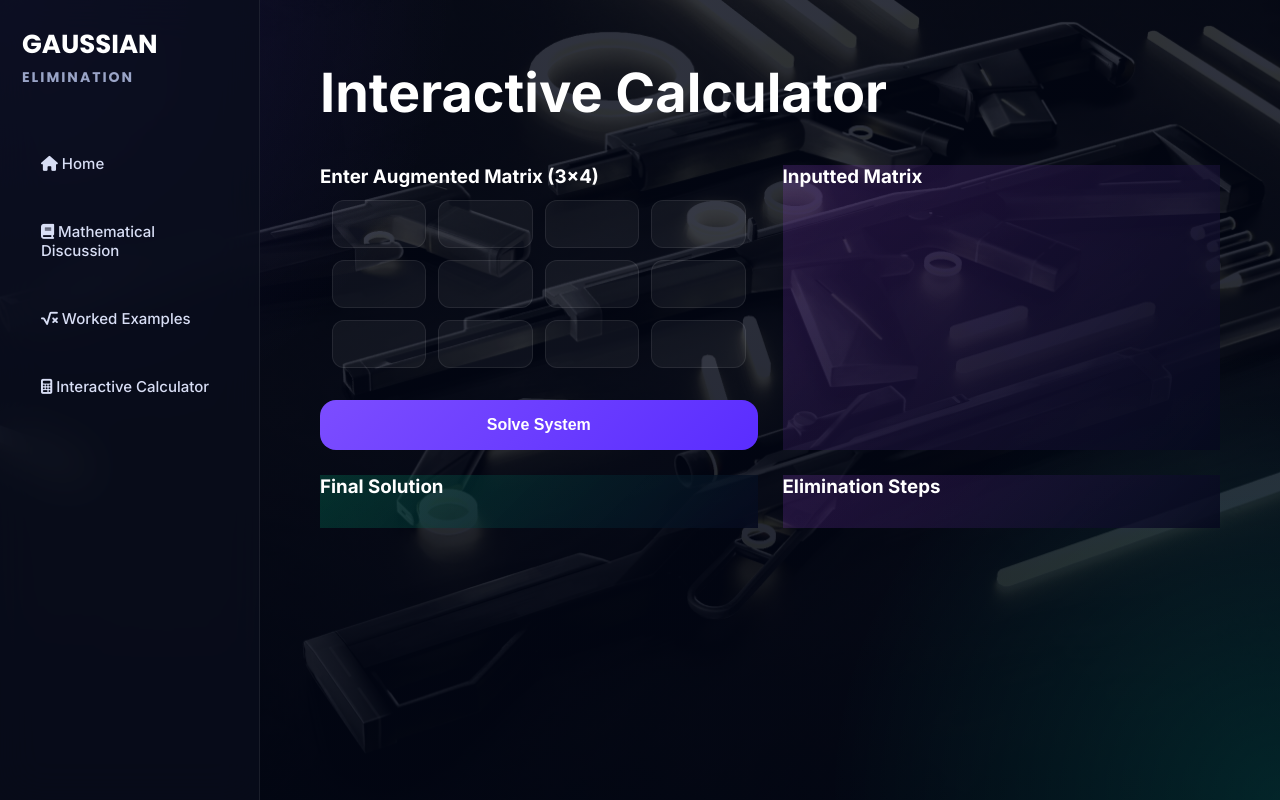
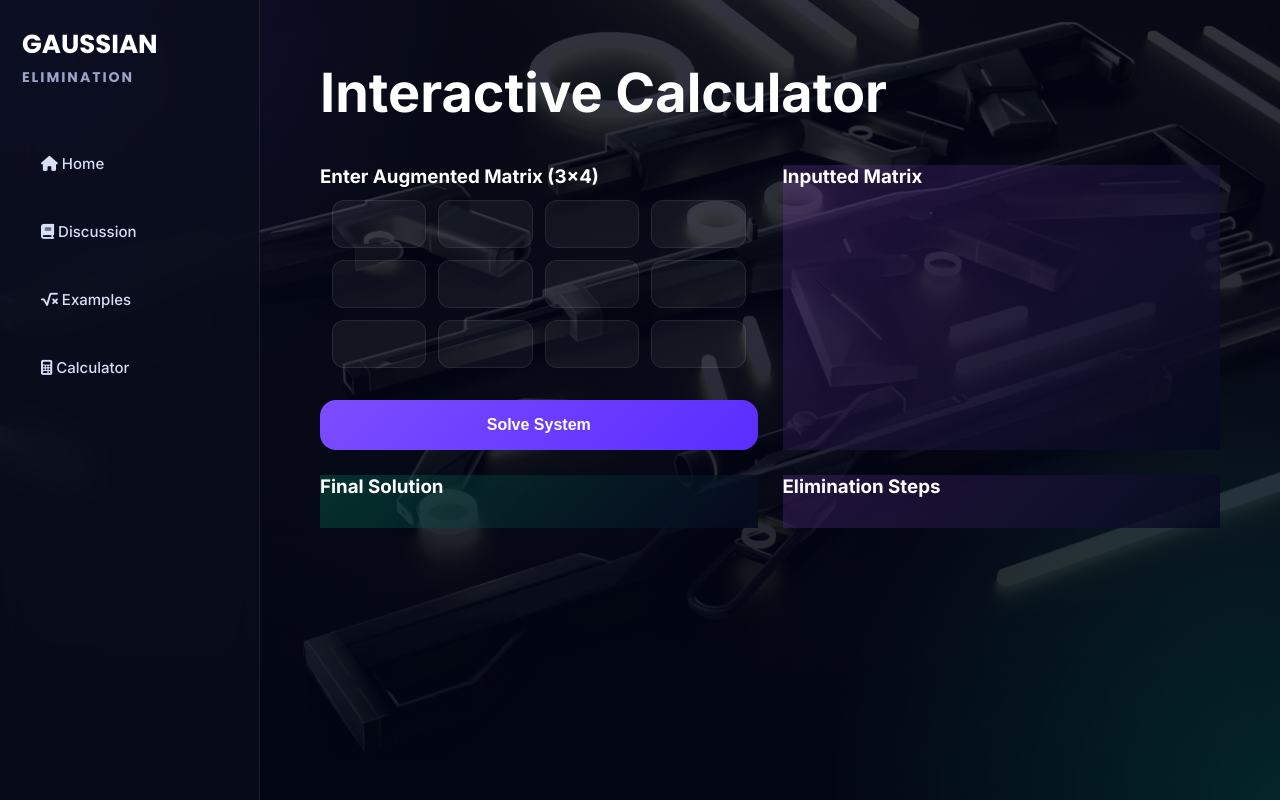
Before and after one commit to procisss/GaussElimination, a Flask app: page /calculator in a window 1280 px wide. Run offline with Flask 3, Linux system fonts and the light colour scheme.

Commit message:
Updated sidebar titles

```diff
--- a/templates/base.html
+++ b/templates/base.html
@@ -43,17 +43,17 @@
 
             <a href="/discussion">
                 <i class="fa-solid fa-book"></i>
-                Mathematical Discussion
+                Discussion
             </a>
 
             <a href="/examples">
                 <i class="fa-solid fa-square-root-variable"></i>
-                Worked Examples
+                Examples
             </a>
 
             <a href="/calculator">
                 <i class="fa-solid fa-calculator"></i>
-                Interactive Calculator
+                Calculator
             </a>
 
         </div>
```
Also changed, not shown: requiremenst.txt (renamed from requirements.txt).
